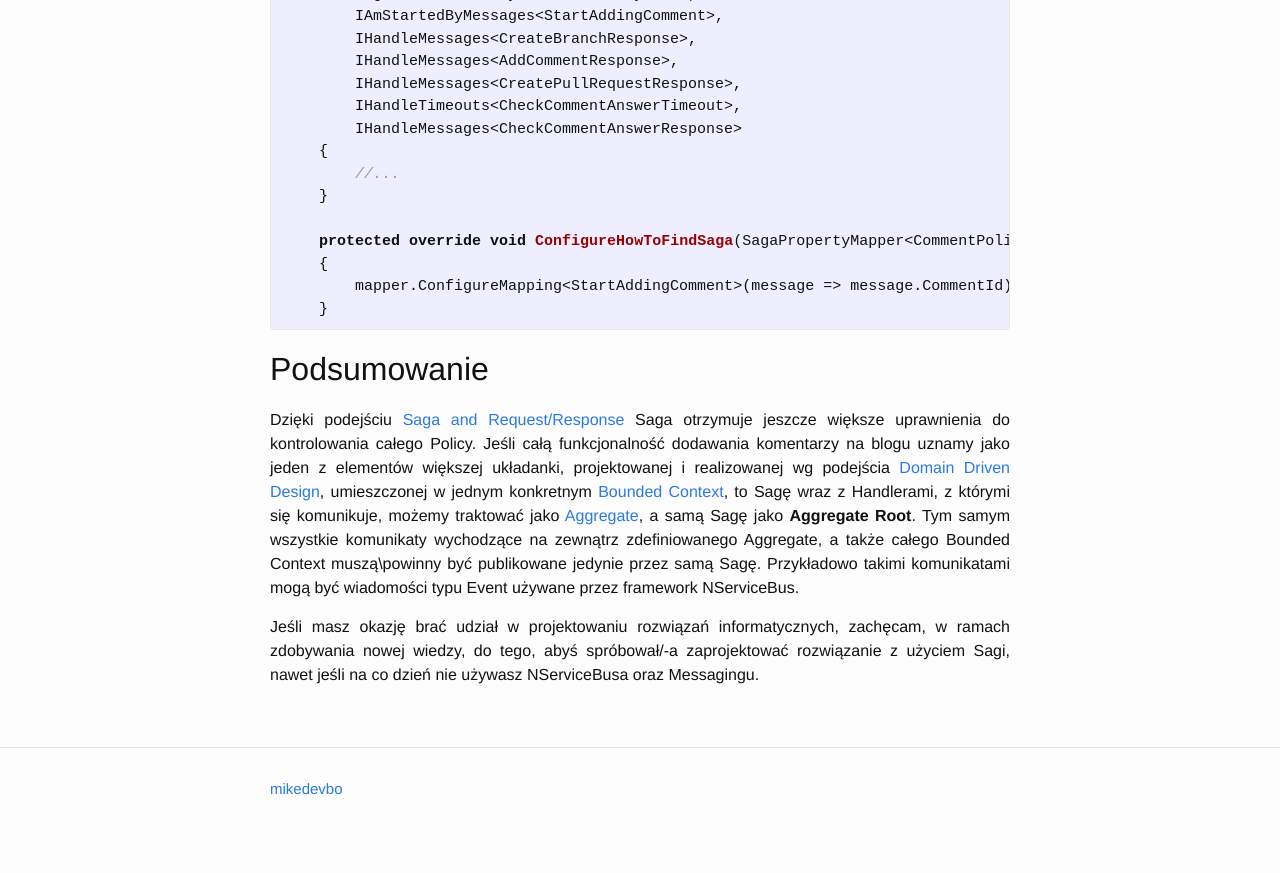
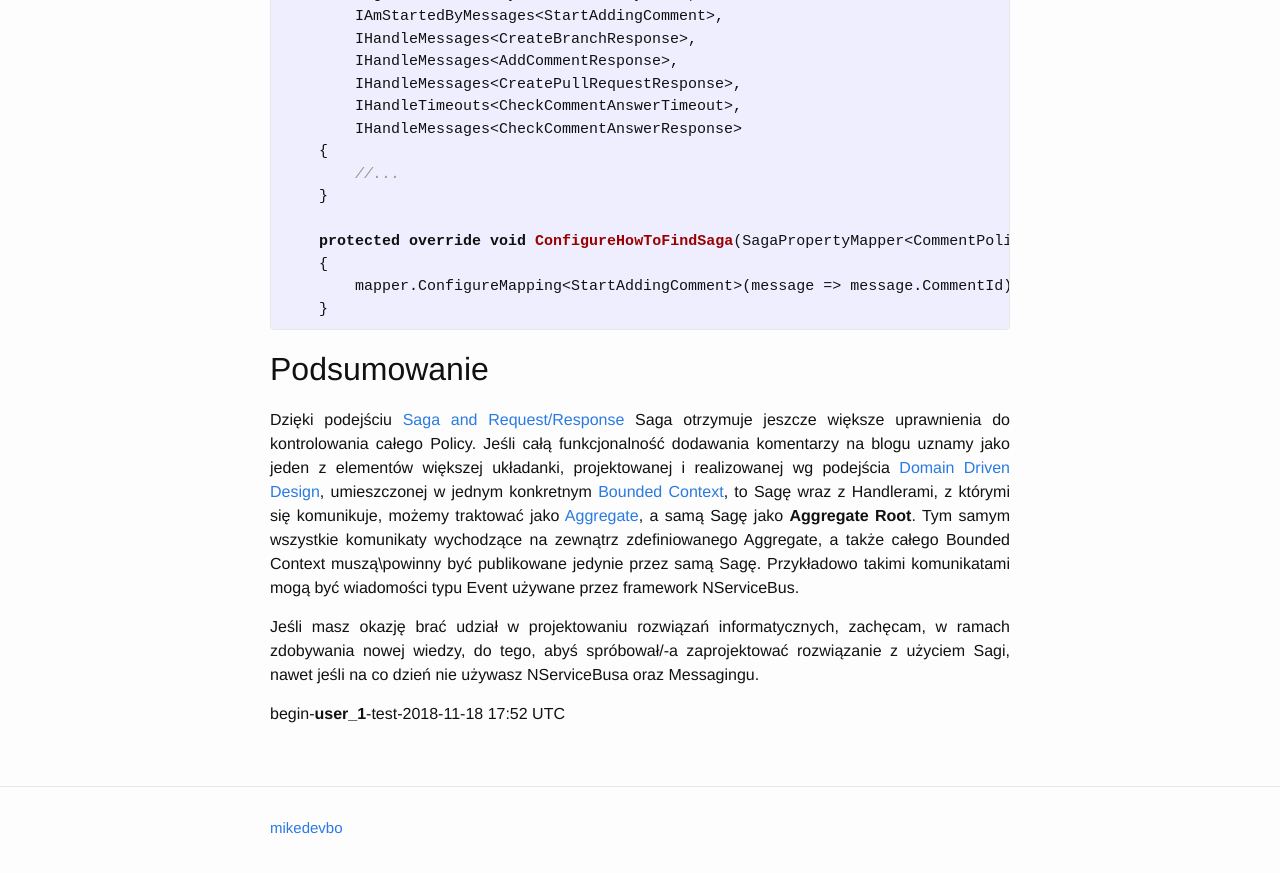
Before and after one commit to mikedevbo/mikedevbo.github.io, a Jekyll site: the page built from _posts/2018-09-30-nservicebus-saga-request-response-ddd-aggregate-root.md, in a window 1280 px wide and 900 px high, scrolled down 10085 px. Shown: the top 873 px of the window. Built offline with Jekyll 4.4.1, drawn with Linux system fonts in a browser that asks for light colours.

Commit message:
add comment

```diff
--- a/_posts/2018-09-30-nservicebus-saga-request-response-ddd-aggregate-root.md
+++ b/_posts/2018-09-30-nservicebus-saga-request-response-ddd-aggregate-root.md
@@ -426,3 +426,4 @@ Jeśli masz okazję brać udział w projektowaniu rozwiązań informatycznych, z
 [5]: http://domainlanguage.com/wp-content/uploads/2016/05/DDD_Reference_2015-03.pdf "DDD Reference"
 [6]: https://martinfowler.com/bliki/BoundedContext.html "DDD Bounded Context"
 [7]: https://martinfowler.com/bliki/DDD_Aggregate.html "DDD Aggregate"
+begin-**user_1**-test-2018-11-18 17:52 UTC
```
